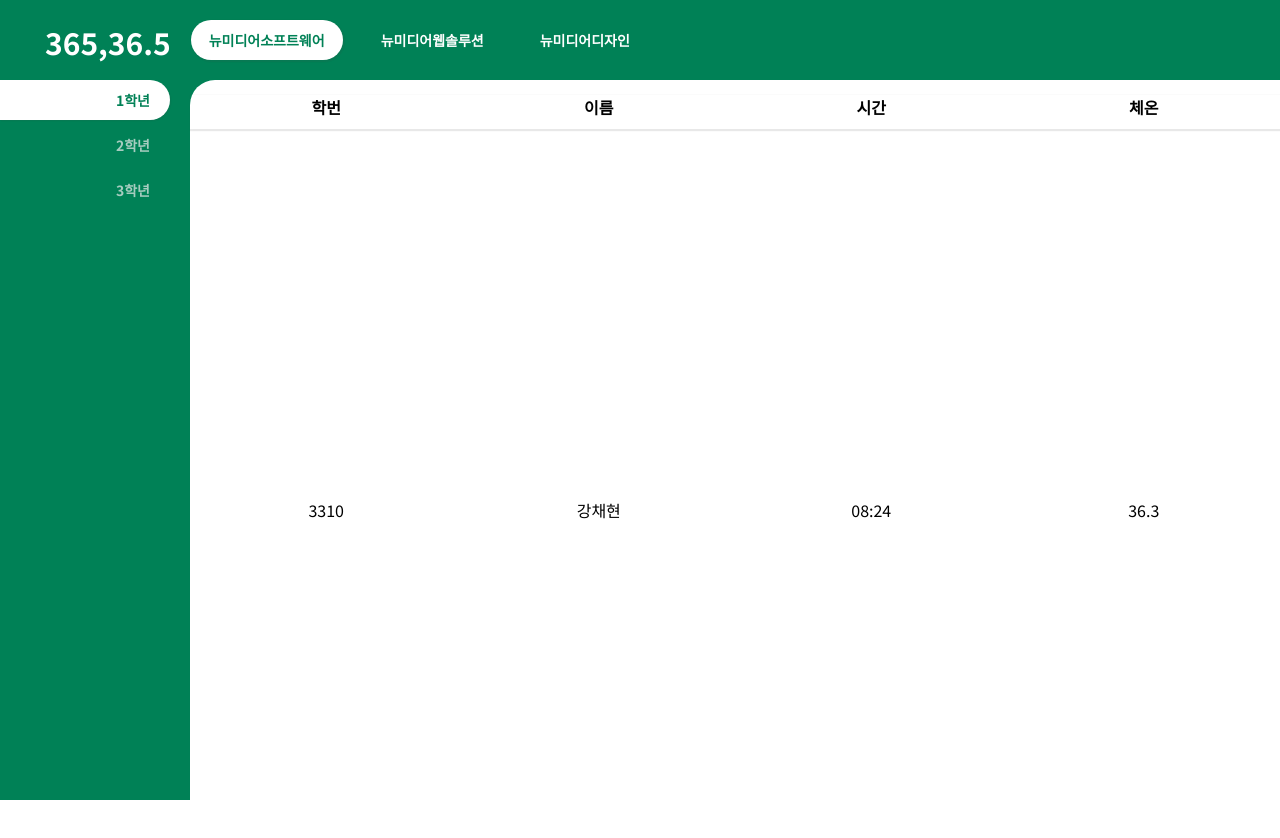
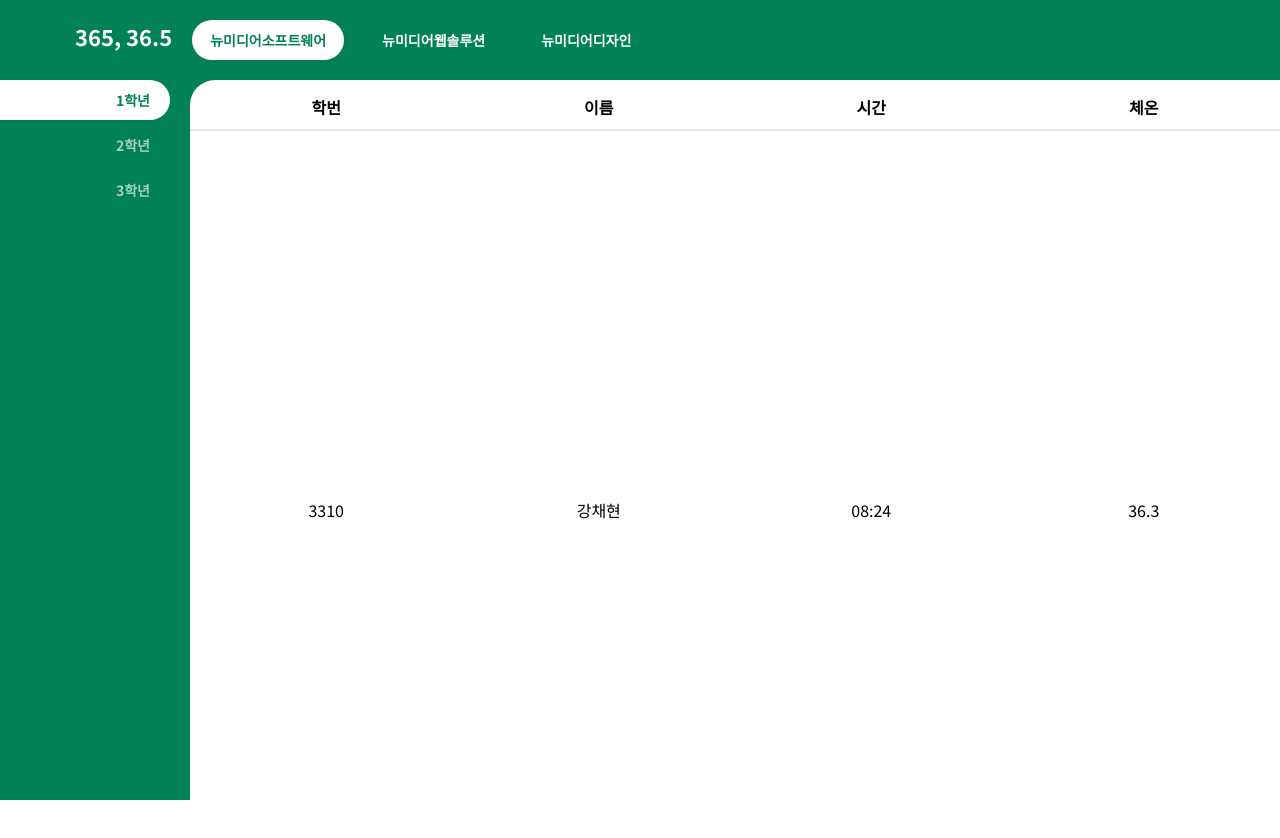
Before and after one commit to chohyeryung/365365, a React (Create React App) app in the folder client/: page /#/teacher in a window 1280 px wide. Shown: the top 838 px of the page. Built offline with nearby package versions, Linux system fonts and the light colour scheme; the HTML template or start-up script is replaced by a standard one.

Commit message:
npm ci , modify navbar to select only one button

```diff
--- a/client/src/components/views/Navbar/Navbar.js
+++ b/client/src/components/views/Navbar/Navbar.js
@@ -1,4 +1,5 @@
 import React, { useState } from 'react'
+import { Link } from 'react-router-dom';
 import './navbar.scss';
 
 function Navbar() {
@@ -8,20 +9,28 @@ function Navbar() {
     const [designClick, setdesignClick] = useState(false);
 
     const handleSoftware = () => {
-        setsoftClick(!softClick);
+        setsoftClick(true);
+        setwebClick(false);
+        setdesignClick(false);
     }
 
     const handleWeb = () => {
-        setwebClick(!webClick);
+        setsoftClick(false);
+        setwebClick(true);
+        setdesignClick(false);
     }
 
     const handleDesign = () => {
-        setdesignClick(!designClick);
+        setsoftClick(false);
+        setwebClick(false);
+        setdesignClick(true);
     }
 
     return (
         <nav className="NavbarItems">
-            <span className="navbar-logo" href="/">365,36.5</span>
+
+                <span className="navbar-logo"><a href='/' style={{ textDecoration: 'none' }}>365, 36.5</a></span>
+
             <ul className="nav-menu-container">
                 <li className={softClick ? 'nav-menu clicked' : 'nav-menu'} onClick={handleSoftware}>
                     <div>
--- a/client/src/components/views/Navbar/navbar.scss
+++ b/client/src/components/views/Navbar/navbar.scss
@@ -4,7 +4,7 @@
   display: flex;
   font-weight: bold;
   margin-top: 20px;
-  margin-left: 40px;
+  margin-left: 70px;
   height: 60px;
 }
 
@@ -12,8 +12,13 @@
   justify-self: start;
   margin-left: 5px;
   cursor: pointer;
-  font-size: 30px;
+  font-size: 22px;
   display: flex;
+  text-decoration: none;
+
+  a {
+    color: #ffffff;
+  }
 }
 
 .nav-menu-container {
```
Also changed, not shown: 1 other file (tests, documents, lock files or other folders).
